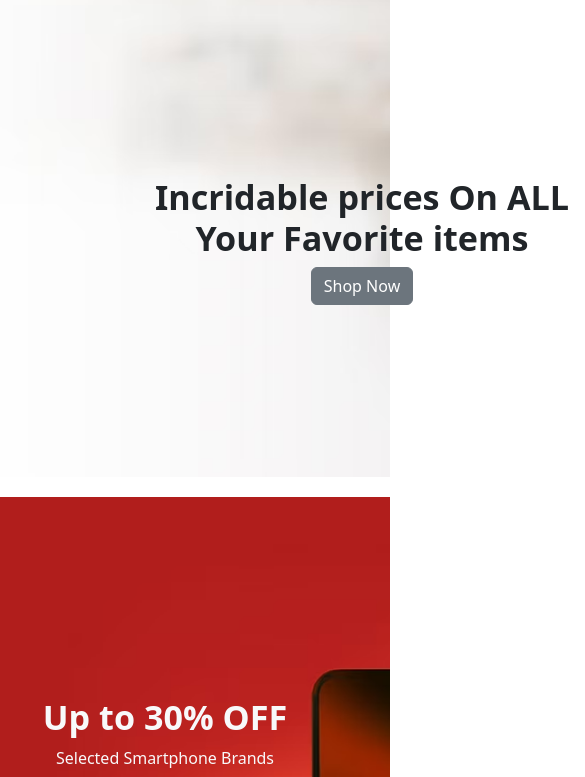
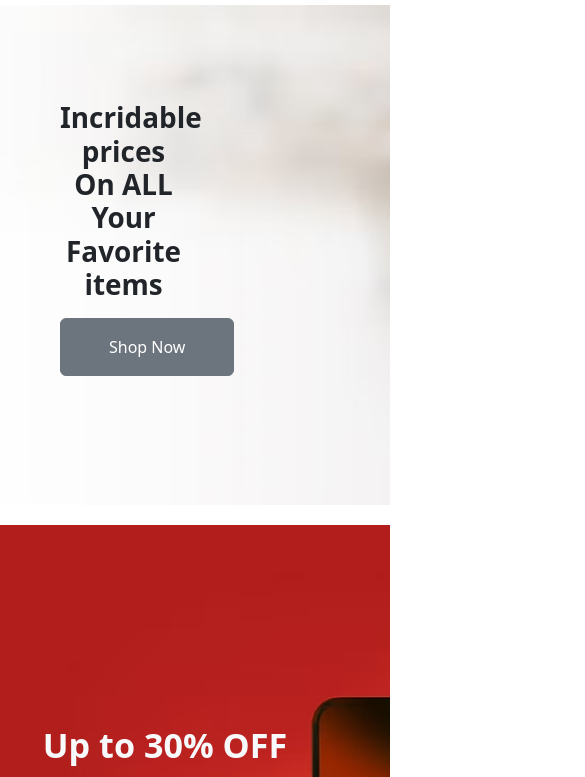
Before and after one commit to shaikjaveedbasha/Ecommerce-website, a plain HTML site: page index.html in a window 390 px wide. Shown: the part 9017-9794 px from the top of the page, 585 px wide, since content can reach past the window. Drawn offline with nearby package versions, Linux system fonts and the light colour scheme.

Commit message:
Add files via upload

```diff
--- a/index.html
+++ b/index.html
@@ -473,11 +473,13 @@
 
      <section class="container-fluid text-center mt-2">
       <h1>Electronics – Up to 30% OFF</h1>
-      <div class="col-md-12 row ">
-        <div class="E-img">
-              <div class=" img-text text-center">
-                <h1  class="display-4 fw-bold">Incridable prices On ALL Your Favorite items</h1>
-                <a href="watchs.html"><button class="btn btn-secondary text-center">Shop Now</button></a>
+      <div class="col-sm-12 row ">
+        <div class="E-img d-flex justify-content-start ">
+              <div class=" img-text  w-50 pt-5">
+                <h1  class="fs-1 text-center p-2 pt-5 ps-5 fw-bold">Incridable prices On ALL Your Favorite items</h1>
+                <div>
+                  <a href="watchs.html" class="ps-5"><button class="btn btn-secondary py-3 px-5  text-center">Shop Now</button></a>
+                </div>
               </div>
         </div>
       </div>
--- a/style.css
+++ b/style.css
@@ -7,7 +7,7 @@
 
 .carousel-image-1{
     width: 100%;
-    height: 50vh;
+    height: 450px;
 
 }
 
@@ -21,12 +21,7 @@
     background-position: 0;
     background-size: cover;
 }
-.img-text{
-    width:500px ;
-    height: 300px;
-    margin-top: 200px ;
-    margin-left: 100px;
-}
+
 
 .E-img-2{
     width:100%;
```
